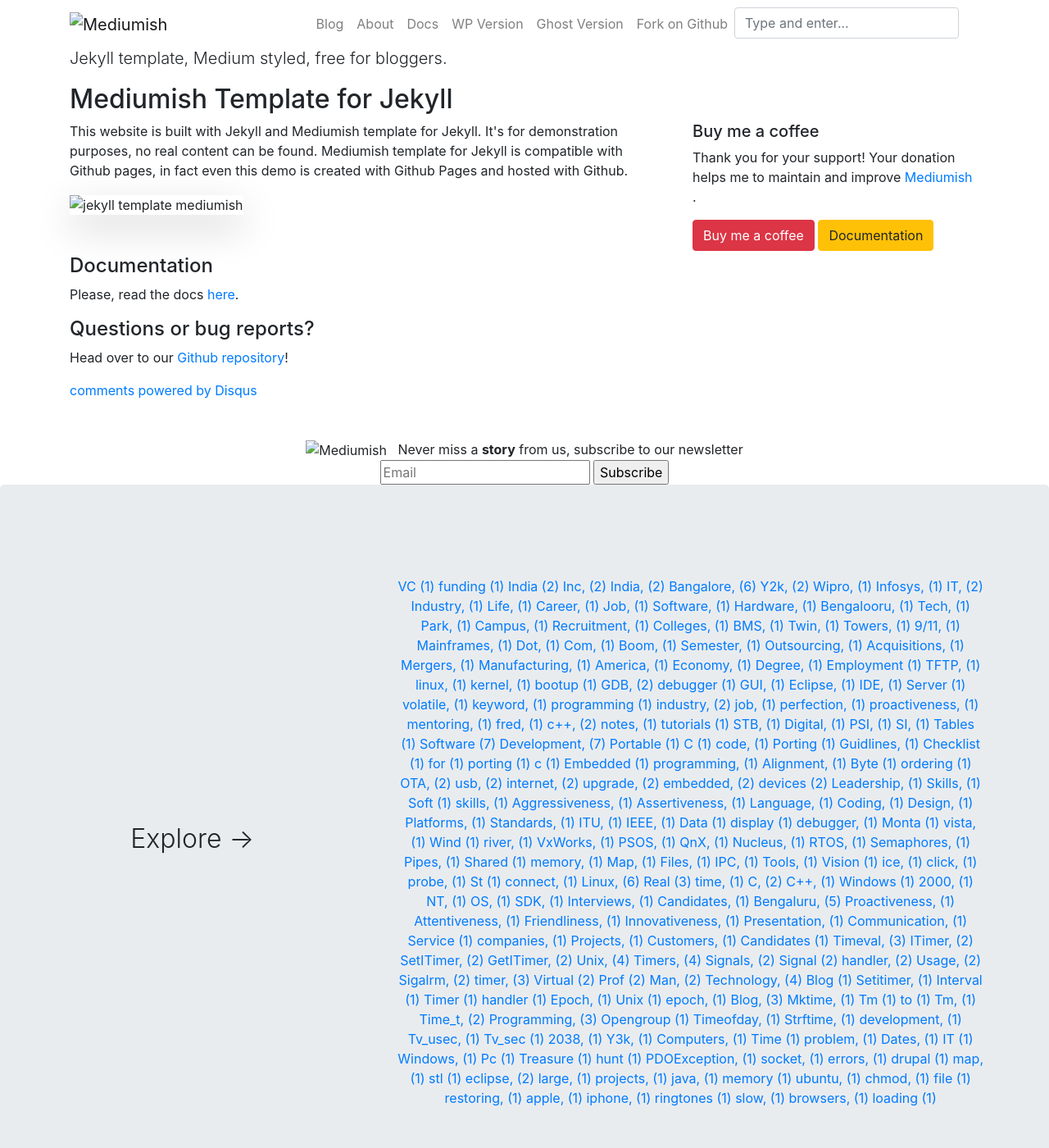
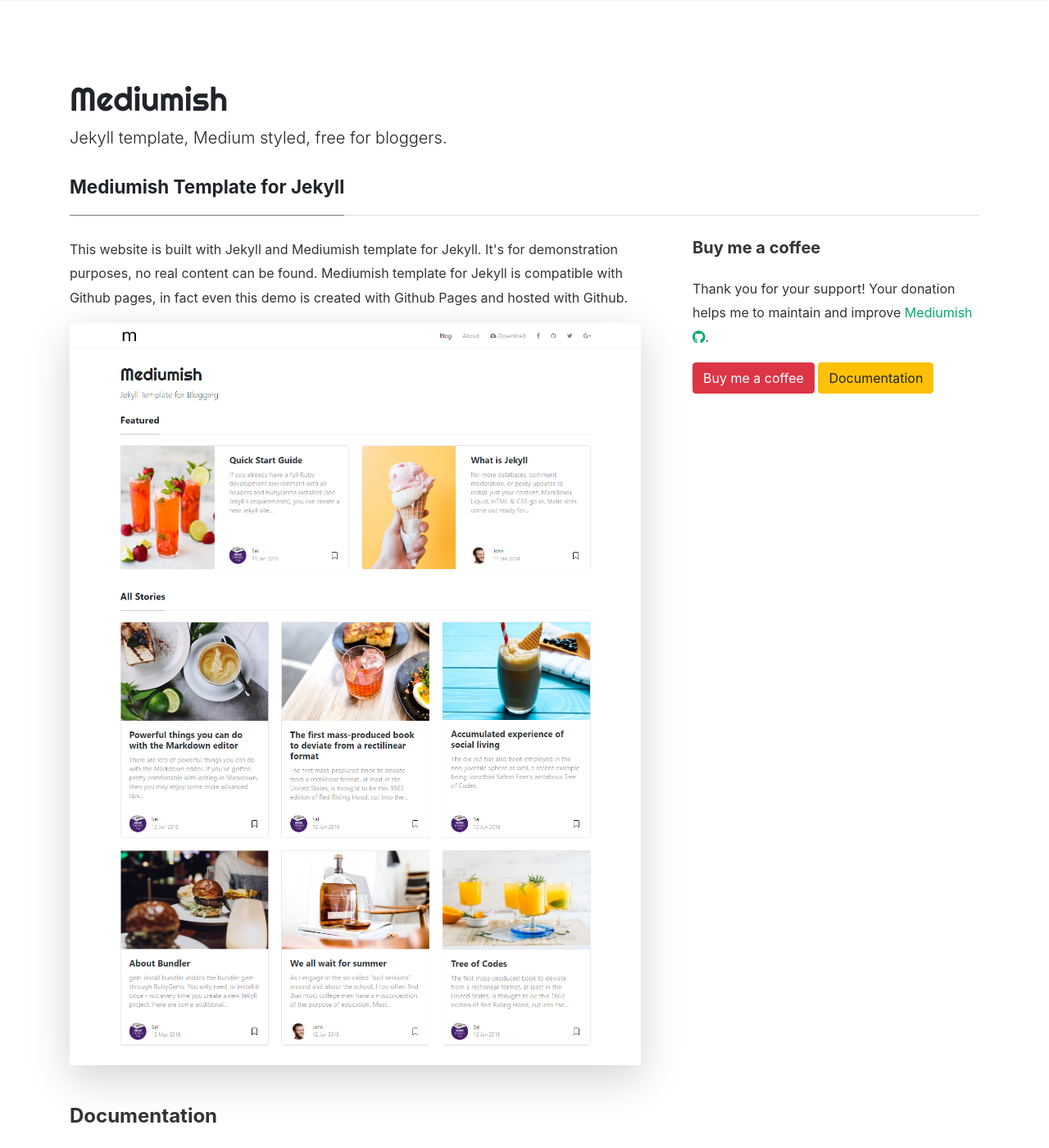
Before and after one commit to geeksrik/srikin, a Jekyll site: the page built from _pages/about.md, in a window 1280 px wide and 1400 px high. Shown: the whole window at 82% size. Built offline with Jekyll 4.4.1, drawn with Linux system fonts in a browser that asks for light colours; nearby versions of some CDN libraries; library files that are not in the unit come from our copies; comment, search, counter and statistics services are not loaded; part of the change alters nothing that is shown.

```diff
--- a/_config.yml
+++ b/_config.yml
@@ -4,7 +4,7 @@ title: "Mediumish"
 description: "Jekyll template, Medium styled, free for bloggers."
 logo: 'assets/images/logo.png'
 favicon: 'assets/images/logo.png'
-baseurl: 'geeksrik/srikin'
+baseurl: ''
 google_analytics: 'UA-46278016-1'
 disqus: 'demowebsite'
 mailchimp-list: 'https://wowthemes.us11.list-manage.com/subscribe/post?u=8aeb20a530e124561927d3bd8&amp;id=8c3d2d214b'
```
